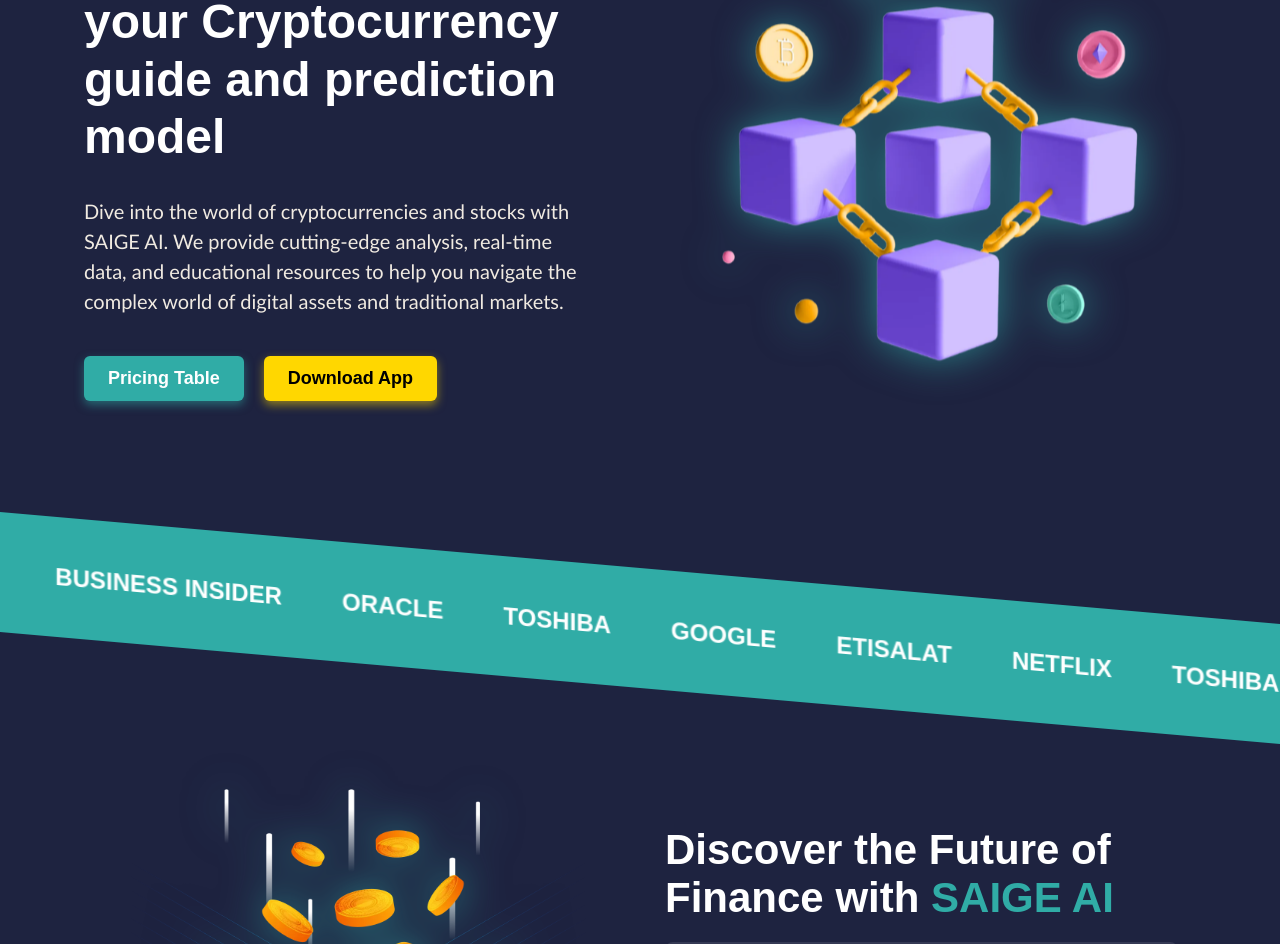
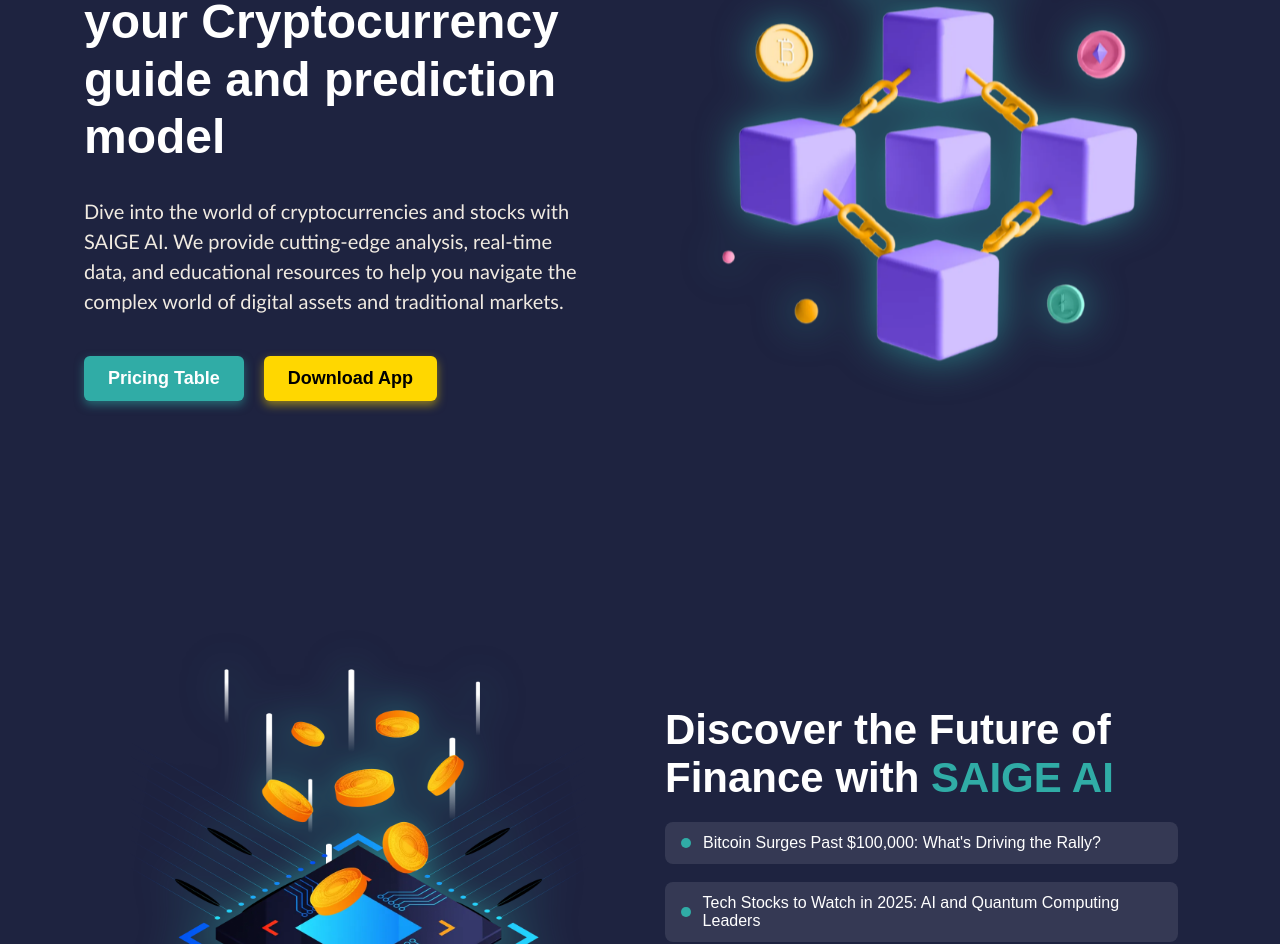
Before and after one commit to 99SheryarKarim/TNC-crypto, a React (Vite) app: page / in a window 1280 px wide. Shown: the part 302-1246 px from the top of the page. Built offline with nearby package versions, Linux system fonts and the light colour scheme.

Commit message:
banner removed

```diff
--- a/src/pages/Home.jsx
+++ b/src/pages/Home.jsx
@@ -6,7 +6,7 @@
 import "../pages/Home.css";
 import logo from "../assets/logo.webp";
 import Hero from "../sections/HomeComponents/hero/Hero";
-import Carousel from "../sections/HomeComponents/Carousel/Carousel";
+
 import Discover from "../sections/HomeComponents/Discover/Discover";
 import WhyUs from "../sections/HomeComponents/WhyUs/WhyUs";
 import PricingCards from "../sections/HomeComponents/Pricing/Pricing";
@@ -38,7 +38,7 @@
       ) : (
         <>
           <Hero />
-          <Carousel />
+          {/* <Carousel /> */}
           <div style={{ marginTop: "-105px" }}>
             <Discover />
           </div>
--- a/src/sections/HomeComponents/Carousel/Carousel.css
+++ /dev/null
@@ -1,20 +0,0 @@
-.carousel-container {
-    width: 100%;
-    height: 15vh;
-    overflow: hidden; /* Hide unwanted scrollbars */
-    background-color: #30aca6;
-    padding: 20px 0;
-    white-space: nowrap;
-    display: flex;
-    align-items: center;
-    transform: skewY(5deg); /* Tilted container */
-}
-
-.carousel-item {
-    font-size: 24px;
-    font-weight: bold;
-    color: white;
-    padding: 10px 20px;
-    text-transform: uppercase;
-    margin-right: 20px; /* Add spacing between texts */
-}
--- a/src/sections/HomeComponents/Carousel/Carousel.jsx
+++ /dev/null
@@ -1,31 +0,0 @@
-import React from "react";
-import Marquee from "react-fast-marquee";
-import "./Carousel.css";
-
-const brands = [
-  "Oracle", "Toshiba", "Google", "Etisalat", "Netflix",
-  "Toshiba", "Business Insider",  "Oracle", "Toshiba", "Google", "Etisalat", "Netflix",
-  "Toshiba", "Business Insider", "Oracle", "Toshiba", "Google", "Etisalat", "Netflix",
-  "Toshiba", "Business Insider",  "Oracle", "Toshiba", "Google", "Etisalat", "Netflix",
-  "Toshiba", "Business Insider"
-];
-
-const BrandCarousel = () => {
-  return (
-    <div className="carousel-container">
-      <Marquee
-        gradient={false}
-        speed={50}
-        direction="right" // Moves left to right
-      >
-        {brands.map((brand, index) => (
-          <span key={index} className="carousel-item">
-            {brand}
-          </span>
-        ))}
-      </Marquee>
-    </div>
-  );
-};
-
-export default BrandCarousel;
```
